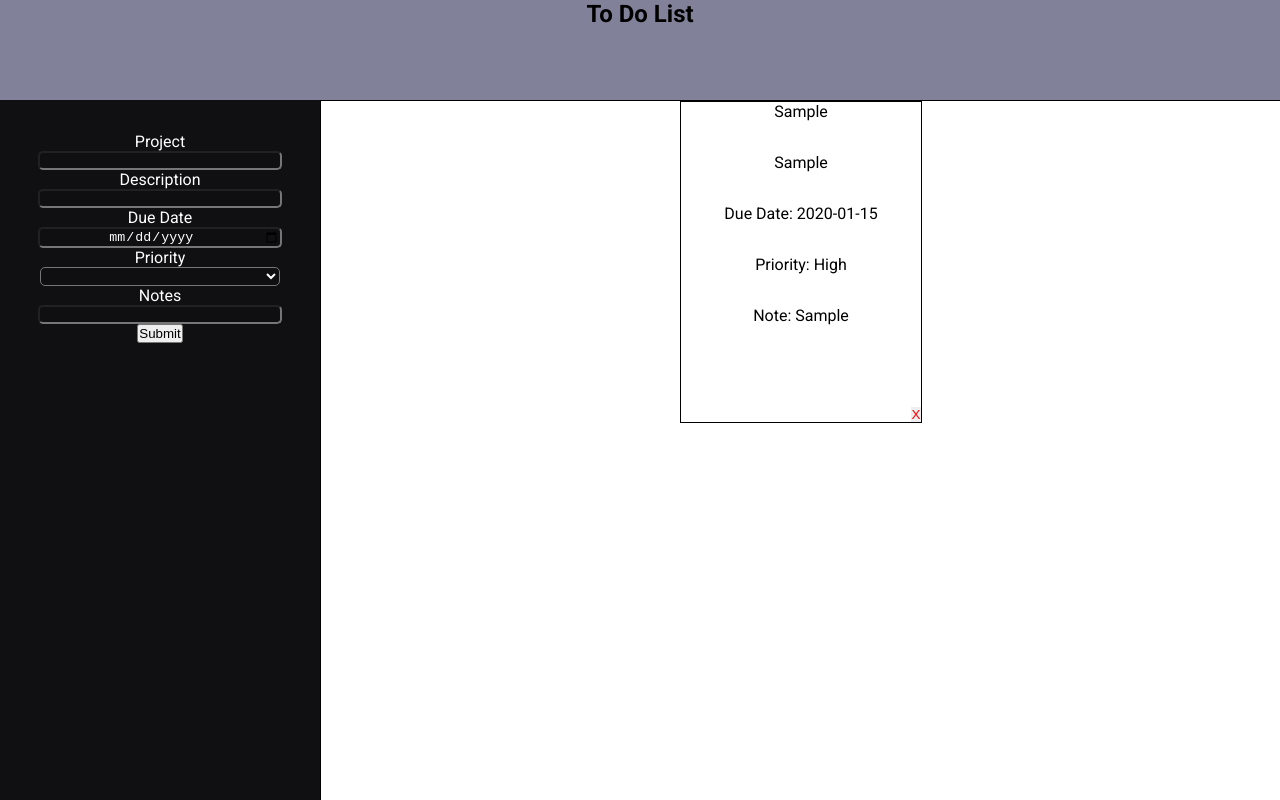
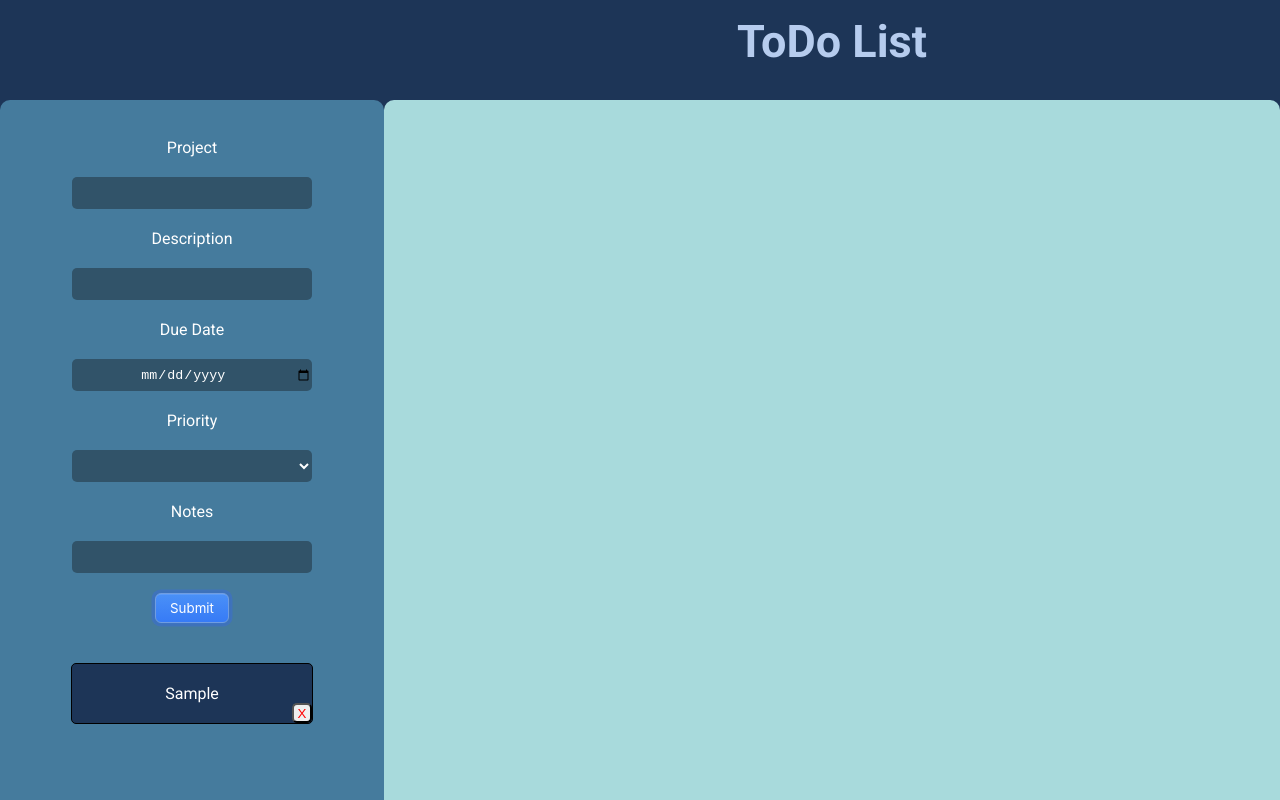
Before and after one commit to AlexNelson52/To-Do-List, a website built with webpack: page src/template.html in a window 1280 px wide. Both pictures are taken after typing "Sample", "Sample", "2020-01-15", "Sample" into the empty fields and a click on the button "Submit". Shown: the top 800 px of the page. Built offline with nearby package versions, Linux system fonts and the light colour scheme.

Commit message:
added new dom

```diff
--- a/src/displayStorage.js
+++ b/src/displayStorage.js
@@ -1,5 +1,6 @@
 export {displayStorage}
 import { DomCreator } from "./listDOM";
+
 
 function displayStorage(){
   let x = JSON.parse(localStorage.getItem('Task'))
--- a/src/index.js
+++ b/src/index.js
@@ -13,10 +13,12 @@ displayStorage();
 
 formBtn.addEventListener('click', () => {
   event.preventDefault();
+  if (projectName.value !== ''){
   listCreator(projectName.value, descriptionInput.value, dateInput.value, priorityInput.value, notesInput.value)
   projectName.value = ''
   descriptionInput.value = ''
   dateInput.value = ''
   priorityInput.value = ''
   notesInput.value = ''
+  }
 })
--- a/src/listDOM.js
+++ b/src/listDOM.js
@@ -1,16 +1,40 @@
 export {DomCreator}
 import { storage } from "./localStorageDOM"
 export {arr}
+
 const mainContainer = document.querySelector('#projectArea')
+const projectSideHolder = document.querySelector('#projectSideHolder')
 let arr = []
 
  function DomCreator(book){
   arr.push(book)
   storage(arr)
 
+  const sideBarProject = document.createElement('div')
+  sideBarProject.classList.add('sidebarProjects')
+  const sideBarProjectText = document.createElement('p')
+  sideBarProject.textContent = book.title
+
+  sideBarProject.appendChild(sideBarProjectText)
+
+  const removeBtnDiv = document.createElement('div')
+  removeBtnDiv.id = 'removeBtnDiv'
+  const removeBtn = document.createElement('button')
+  removeBtn.id = 'removeBtn'
+  removeBtn.textContent = 'X'
+
+  removeBtnDiv.appendChild(removeBtn)
+  sideBarProject.appendChild(removeBtnDiv)
+  projectSideHolder.appendChild(sideBarProject)
+
+  sideBarProject.addEventListener('click', () => {
+  mainContainer.textContent = ''
   const listContainer = document.createElement('div')
   listContainer.id = 'listContainer'
+  const headerDiv = document.createElement('div');
+  headerDiv.id = 'projectHeaderDiv'
   const projectName = document.createElement('p');
+
   projectName.textContent = ` ${book.title}`
   const projectDescription = document.createElement('p');
   projectDescription.textContent = `${book.description}`
@@ -20,14 +44,22 @@ let arr = []
   projectPriority.textContent = `Priority: ${book.priority}`
   const projectNotes = document.createElement('p');
   projectNotes.textContent = `Note: ${book.notes}`
-  const removeBtnDiv = document.createElement('div')
-  removeBtnDiv.id = 'removeBtnDiv'
-  const removeBtn = document.createElement('button')
-  removeBtn.id = 'removeBtn'
-  removeBtn.textContent = 'X'
+
+  headerDiv.appendChild(projectName)
+  listContainer.appendChild(headerDiv)
+  listContainer.appendChild(projectDescription)
+  listContainer.appendChild(projectDueDate)
+  listContainer.appendChild(projectPriority)
+  listContainer.appendChild(projectNotes)
+  mainContainer.appendChild(listContainer)
+
   removeBtn.addEventListener('click', () => {
+    event.stopPropagation();
+
+    projectSideHolder.removeChild(sideBarProject)
+
     mainContainer.removeChild(listContainer)
-    console.log(book.title);
+
     for(let i = 0; i < localStorage.length; i++){
       let item = JSON.parse(localStorage['Task'])
      if(item[i].title === book.title){
@@ -36,17 +68,5 @@ let arr = []
       storage(arr)
      }}
   })
-
-  listContainer.appendChild(projectName)
-  listContainer.appendChild(projectDescription)
-  listContainer.appendChild(projectDueDate)
-  listContainer.appendChild(projectPriority)
-  listContainer.appendChild(projectNotes)
-  removeBtnDiv.appendChild(removeBtn)
-  listContainer.appendChild(removeBtnDiv)
-  mainContainer.appendChild(listContainer)
+  })
 }
-
-
-
-//title, description, dueDate, priority, notes
--- a/src/style.css
+++ b/src/style.css
@@ -7,42 +7,48 @@
 
 body, html{
   height: 100%;
-  background-color: rgba(66, 66, 102, 0.425);
+  background-color: #1d3557;
   font-family: roboto;
+  width: 100%;
 }
 
 .container {
   display: grid;
-  width: 100vw;
   height: 100vh;
-  grid-template-columns: repeat(auto-fill, minmax(100px, 1fr)); /* Example columns */
-  grid-template-rows: repeat(auto-fill, minmax(100px, 1fr)); /* Example rows */
+  grid-template-columns: repeat(10, minmax(100px, 1fr)); /* Example columns */
+  grid-template-rows: repeat(10, minmax(100px, 1fr)); /* Example rows */
 }
 
 #navBar{
   height: 5rem;
-  grid-area: 1/1/10/13;
+  width: 100%;
+  grid-area: 1/6/8/9;
   text-align: center;
+  padding-top: 15px;
+  color: #b6ccee;
+  font-size: 30px;
 }
 
 .leftSideBar{
   display: flex;
   flex-direction: column;
   text-align: center;
-  height: 100%;
-  background-color: rgba(0, 0, 0, 0.877);
+  min-height: 50rem;
+  background-color: #457b9d;
   color: white;
-  grid-area: 2/1/14/4;
+  grid-area: 2/1/30/4;
   align-items: center;
+  gap: 40px;
+  border-radius: 10px;
 }
 
 #projectArea{
   grid-area: 2/4/14/200;
-  background-color: rgb(255, 255, 255);
-  color: rgb(0, 0, 0);
-  height: 100%;
+  background-color: #a8dadc;
+  color: #1d3557;
+  min-height: 50rem;
   width: 100%;
-  border: 1px solid black;
+  border-radius: 10px;
 }
 
 #projectForm{
@@ -50,14 +56,42 @@ body, html{
   flex-direction: column;
   align-items: center;
   padding-top: 10%;
+  gap: 20px;
 }
 
-input, select{
+.formInput, select{
   width: 15rem;
+  height: 2rem;
   text-align: center;
   border-radius: 5px;
   background-color: rgba(15, 15, 15, 0.363);
-  color: white
+  color: white;
+  border: none;
+}
+.button-10 {
+  display: flex;
+  flex-direction: column;
+  align-items: center;
+  padding: 6px 14px;
+  font-family: -apple-system, BlinkMacSystemFont, 'Roboto', sans-serif;
+  border-radius: 6px;
+  border: .5px solid #709de0;
+  color: #fff;
+  background: linear-gradient(180deg, #4B91F7 0%, #367AF6 100%);
+   background-origin: border-box;
+  box-shadow: 0px 0.5px 1.5px rgba(54, 122, 246, 0.25), inset 0px 0.8px 0px -0.25px rgba(255, 255, 255, 0.2);
+  user-select: none;
+  -webkit-user-select: none;
+  touch-action: manipulation;
+}
+
+.button-10:focus {
+  box-shadow: inset 0px 0.8px 0px -0.25px rgba(255, 255, 255, 0.2), 0px 0.5px 1.5px rgba(54, 122, 246, 0.25), 0px 0px 0px 3.5px rgba(58, 108, 217, 0.5);
+  outline: 0;
+}
+
+.button-10:hover{
+  cursor: pointer;
 }
 
 #projectArea{
@@ -65,24 +99,24 @@ input, select{
   justify-content: space-evenly;
   text-align: center;
   flex-wrap: wrap;
-  gap: 5%
+  gap: 5%;
+  width: 100%;
 }
 
 #listContainer{
   display: flex;
-  height: 20rem;
-  width: 15rem;
+  height: 100%;
+  width: 100%;
   gap: 10%;
   flex-direction: column;
-  border: 1px solid black;
-
 }
 
 #removeBtn{
-  opacity: 3;
-  border: none;
-  width: 10px;
   color: red;
+  background-color: none;
+  width: 20px;
+  height: 20px;
+  border-radius: 5px;
 }
 
 #removeBtn:hover{
@@ -94,5 +128,41 @@ input, select{
 #removeBtnDiv{
   display: flex;
   justify-content: end;
-  padding-top: 3.1rem;
 }
+
+.sidebarProjects{
+  padding-top: 20px;
+  width: 15rem;
+  height: 80%;
+  border: 1px solid black;
+  text-align: center;
+  align-items: center;
+  border-radius: 5px;
+  background-color: #1d3557;
+}
+
+.sidebarProjects:hover{
+  background-color: #367AF6;
+  color: black;
+  cursor: pointer;
+  user-select: none;
+}
+
+#projectSideHolder{
+  display: flex;
+  flex-direction: column;
+  gap: 10%;
+}
+
+#projectHeaderDiv{
+  display: flex;
+  border: 1px solid black;
+  border-radius: 5px;
+  padding-top: 1px;
+  height: 10%;
+  align-items: center;
+  justify-content: center;
+  background-color: #367AF6;
+  color: white;
+  font-size: 50px;
+}
--- a/src/template.html
+++ b/src/template.html
@@ -3,31 +3,33 @@
 <head>
   <meta charset="UTF-8">
   <meta name="viewport" content="width=device-width, initial-scale=1.0">
-  <title>To-Do-List</title>
+  <title>ToDo-List</title>
 </head>
 <body>
   <div class="container">
     <nav id="navBar">
-    <h1 id="leftSideBarH1">To Do List</h1>
+    <h1>ToDo List</h1>
   </nav>
     <div class="leftSideBar">
       <form id="projectForm">
-      <label class="inputLabel">Project</label>
-      <input type="text" id="userInputProject">
+      <label class="inputLabel" >Project</label>
+      <input type="text" id="userInputProject" required class="formInput">
       <label class="inputLabel">Description</label>
-      <input type="text" id="userInputDescription">
+      <input type="text" id="userInputDescription" class="formInput">
       <label  class="inputLabel" for="userInputDate">Due Date</label>
-      <input type="date" id="userInputDate">
+      <input type="date" id="userInputDate" class="formInput">
       <label class="inputLabel">Priority</label>
-      <select id="userInputPriority">
+      <select id="userInputPriority" class="formInput">
         <option value="High">High</option>
-        <option value="High">Medium</option>
-        <option value="High">Low</option>
+        <option value="Meduim">Medium</option>
+        <option value="Low">Low</option>
       </select>
       <label class="inputLabel">Notes</label>
-      <input type="text" id="userInputNotes">
-      <button type="submit" form="projectForm" id="formBtn">Submit</button>
+      <input type="text" id="userInputNotes" class="formInput">
+      <button type="submit" form="projectForm" id="formBtn" class="button-10">Submit</button>
       </form>
+      <div id="projectSideHolder">
+      </div>
     </div>
     <div id="projectArea">
     </div>
--- a/src/userInput.js
+++ b/src/userInput.js
@@ -5,6 +5,4 @@ export {listCreator}
 function listCreator(title, description, dueDate, priority, notes) {
   let newTask = new ToDoList(title, description, dueDate,priority, notes)
    DomCreator(newTask)
-
-
 }
```
